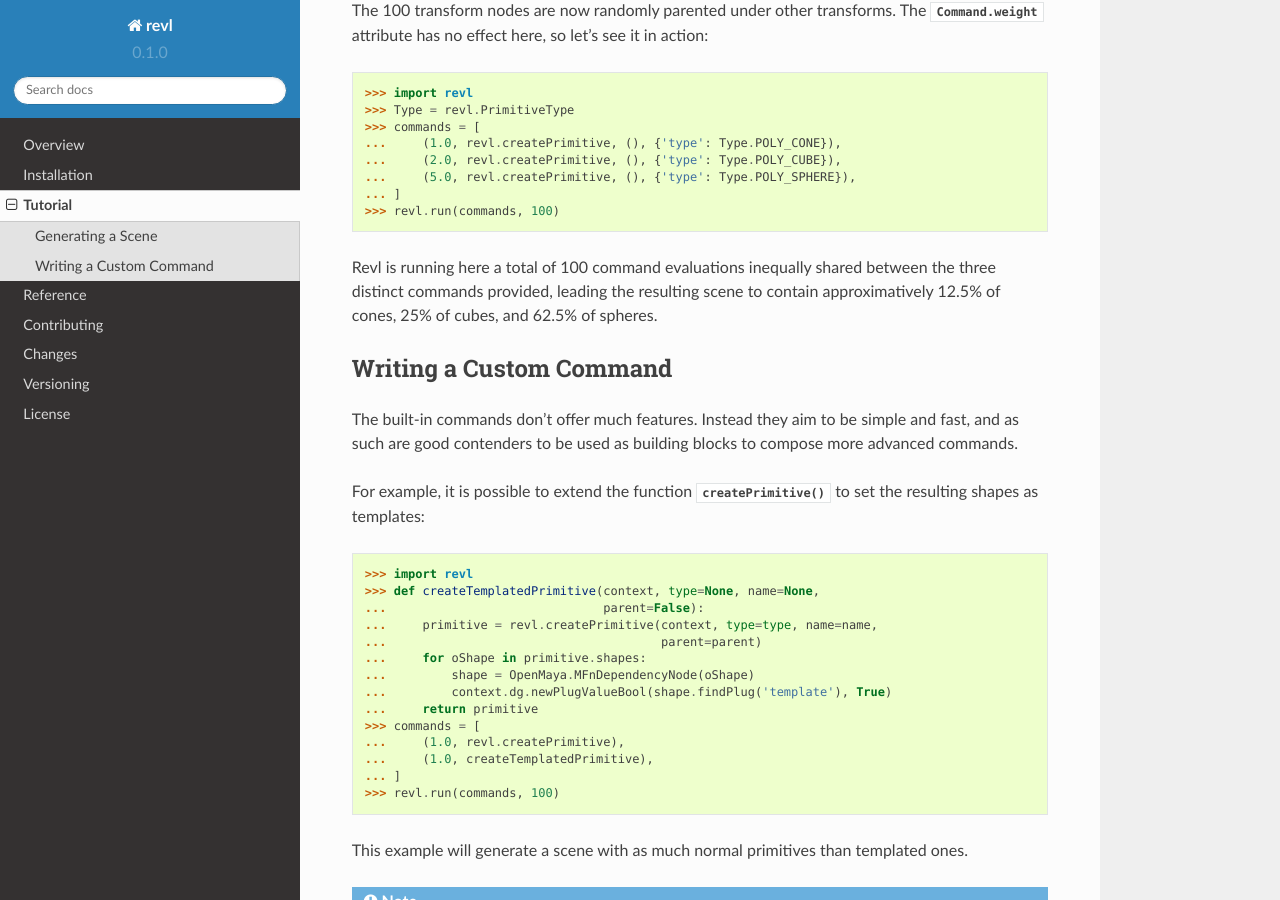
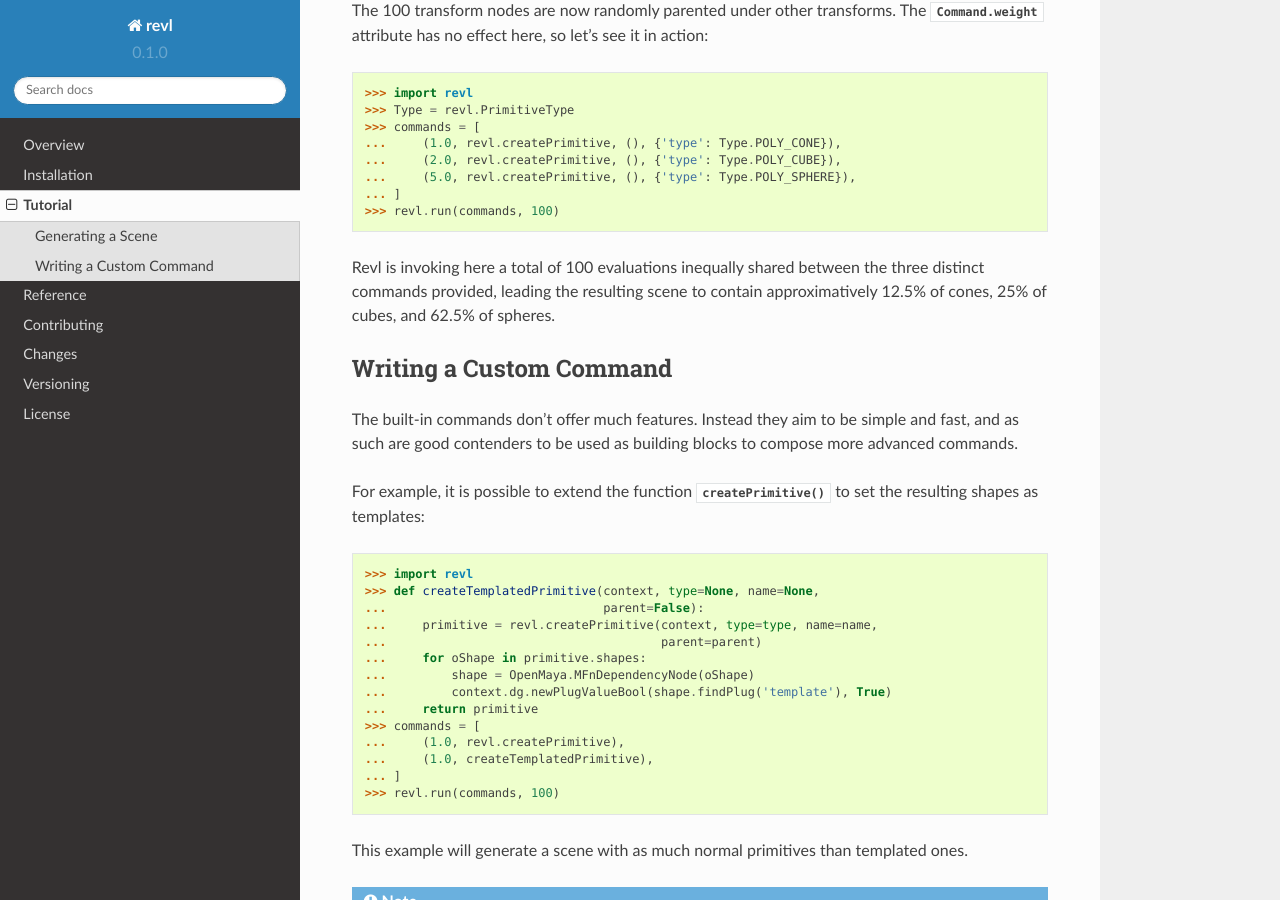
Before and after one commit to christophercrouzet/revl, a Sphinx documentation site: the page built from doc/tutorial.rst, in a window 1280 px wide and 900 px high, scrolled down 1268 px. Built offline with Sphinx 7.4.7 and the Read the Docs theme 2.0.0, drawn with Linux system fonts in a browser that asks for light colours.

Commit message:
Reword a sentence

```diff
--- a/doc/tutorial.rst
+++ b/doc/tutorial.rst
@@ -84,9 +84,9 @@
    >>> revl.run(commands, 100)
 
 
-Revl is running here a total of 100 command evaluations inequally shared
-between the three distinct commands provided, leading the resulting scene to
-contain approximatively 12.5% of cones, 25% of cubes, and 62.5% of spheres.
+Revl is invoking here a total of 100 evaluations inequally shared between the
+three distinct commands provided, leading the resulting scene to contain
+approximatively 12.5% of cones, 25% of cubes, and 62.5% of spheres.
 
 
 .. _write_command:
```
